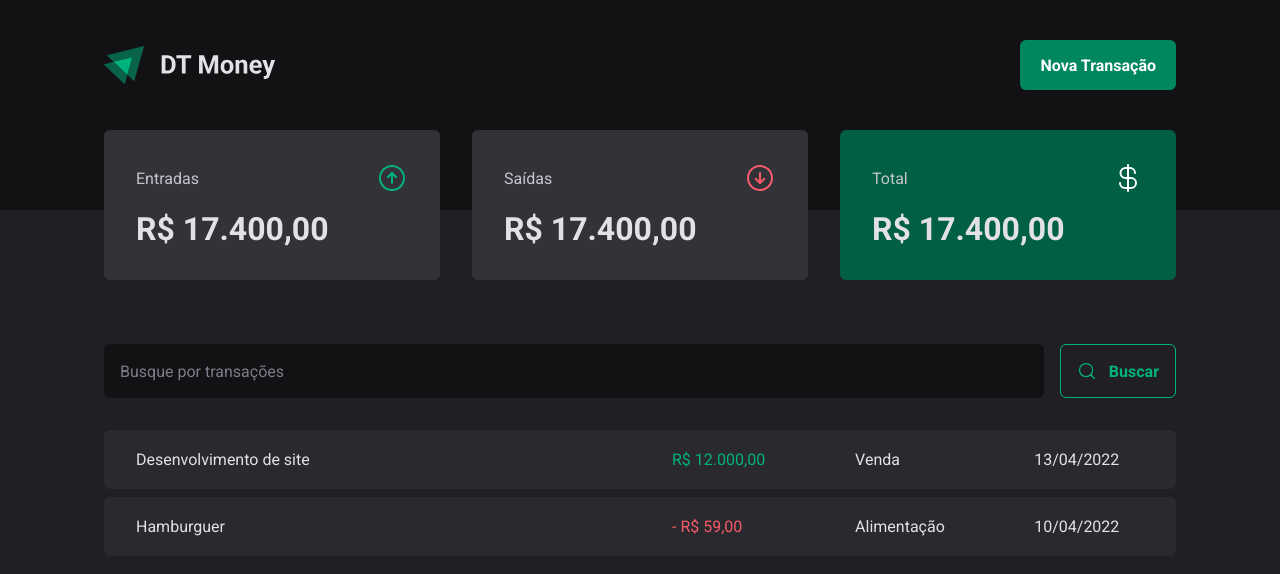
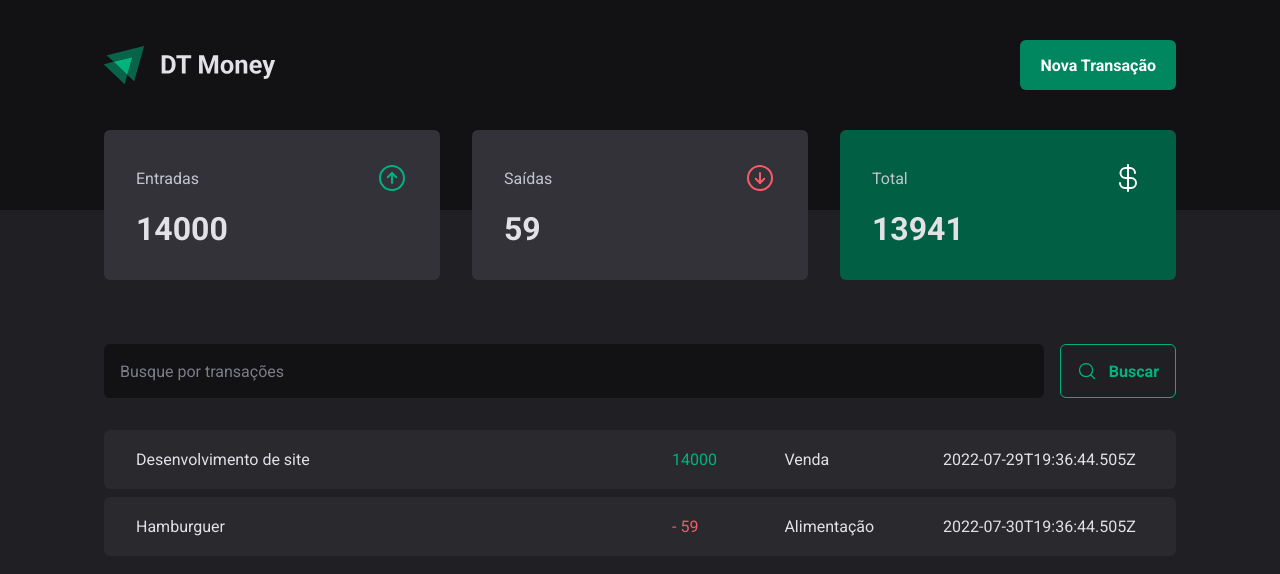
Before and after one commit to KrisMazzini/dt-money, a React (Vite) app: page / in a window 1280 px wide. Shown: the top 574 px of the page. Built offline with nearby package versions, Linux system fonts and the light colour scheme; data requests are answered from the project's data file.

Commit message:
create transactions context

```diff
--- a/src/App.tsx
+++ b/src/App.tsx
@@ -4,11 +4,14 @@
 import { GlobalStyle } from './styles/global'
 
 import { Transactions } from './pages/Transactions'
+import { TransactionsContextProvider } from './contexts/TransactionsContext'
 
 export function App() {
   return (
     <ThemeProvider theme={defaultTheme}>
-      <Transactions />
+      <TransactionsContextProvider>
+        <Transactions />
+      </TransactionsContextProvider>
 
       <GlobalStyle />
     </ThemeProvider>
--- a/src/components/Header/index.tsx
+++ b/src/components/Header/index.tsx
@@ -1,5 +1,5 @@
+import * as Dialog from '@radix-ui/react-dialog'
 import { HeaderContainer, HeaderContent, NewTransactionButton } from './styles'
-import * as Dialog from '@radix-ui/react-dialog'
 
 import logoImg from '../../assets/logo.svg'
 import { NewTransactionModal } from '../NewTransactionModal'
--- a/src/components/Summary/index.tsx
+++ b/src/components/Summary/index.tsx
@@ -1,10 +1,32 @@
+import { useContext } from 'react'
 import { useTheme } from 'styled-components'
 import { ArrowCircleDown, ArrowCircleUp, CurrencyDollar } from 'phosphor-react'
 
+import { TransactionsContext } from '../../contexts/TransactionsContext'
 import { SummaryCard, SummaryContainer } from './styles'
 
 export function Summary() {
   const theme = useTheme()
+  const { transactions } = useContext(TransactionsContext)
+
+  const summary = transactions.reduce(
+    (acc, transaction) => {
+      if (transaction.type === 'income') {
+        acc.income += transaction.price
+        acc.total += transaction.price
+      } else {
+        acc.outcome += transaction.price
+        acc.total -= transaction.price
+      }
+
+      return acc
+    },
+    {
+      income: 0,
+      outcome: 0,
+      total: 0,
+    },
+  )
 
   return (
     <SummaryContainer>
@@ -14,7 +36,7 @@
           <ArrowCircleUp size={32} color={theme['green-300']} />
         </header>
 
-        <strong>R$ 17.400,00</strong>
+        <strong>{summary.income}</strong>
       </SummaryCard>
 
       <SummaryCard>
@@ -23,7 +45,7 @@
           <ArrowCircleDown size={32} color={theme['red-300']} />
         </header>
 
-        <strong>R$ 17.400,00</strong>
+        <strong>{summary.outcome}</strong>
       </SummaryCard>
 
       <SummaryCard variant="green">
@@ -32,7 +54,7 @@
           <CurrencyDollar size={32} color={theme.white} />
         </header>
 
-        <strong>R$ 17.400,00</strong>
+        <strong>{summary.total}</strong>
       </SummaryCard>
     </SummaryContainer>
   )
--- /dev/null
+++ b/src/contexts/TransactionsContext.tsx
@@ -0,0 +1,43 @@
+import { ReactNode, createContext, useEffect, useState } from 'react'
+
+interface Transaction {
+  id: number
+  description: string
+  type: 'income' | 'outcome'
+  price: number
+  category: string
+  createdAt: string
+}
+
+interface TransactionContextType {
+  transactions: Transaction[]
+}
+
+export const TransactionsContext = createContext({} as TransactionContextType)
+
+interface TransactionsContextProviderProps {
+  children: ReactNode
+}
+
+export function TransactionsContextProvider({
+  children,
+}: TransactionsContextProviderProps) {
+  const [transactions, setTransactions] = useState<Transaction[]>([])
+
+  async function fetchTransactions() {
+    const response = await fetch('http://localhost:3333/transactions')
+    const data = (await response.json()) as Transaction[]
+
+    setTransactions(data)
+  }
+
+  useEffect(() => {
+    fetchTransactions()
+  }, [])
+
+  return (
+    <TransactionsContext.Provider value={{ transactions }}>
+      {children}
+    </TransactionsContext.Provider>
+  )
+}
--- a/src/pages/Transactions/index.tsx
+++ b/src/pages/Transactions/index.tsx
@@ -1,3 +1,5 @@
+import { useContext } from 'react'
+
 import { Header } from '../../components/Header'
 import { Summary } from '../../components/Summary'
 import { SearchForm } from './components/SearchForm'
@@ -6,8 +8,11 @@
   TransactionsContainer,
   TransactionsTable,
 } from './styles'
+import { TransactionsContext } from '../../contexts/TransactionsContext'
 
 export function Transactions() {
+  const { transactions } = useContext(TransactionsContext)
+
   return (
     <div>
       <Header />
@@ -17,22 +22,21 @@
         <SearchForm />
         <TransactionsTable>
           <tbody>
-            <tr>
-              <td width="50%">Desenvolvimento de site</td>
-              <td>
-                <PriceHighlight variant="income">R$ 12.000,00</PriceHighlight>
-              </td>
-              <td>Venda</td>
-              <td>13/04/2022</td>
-            </tr>
-            <tr>
-              <td width="50%">Hamburguer</td>
-              <td>
-                <PriceHighlight variant="outcome">- R$ 59,00</PriceHighlight>
-              </td>
-              <td>Alimentação</td>
-              <td>10/04/2022</td>
-            </tr>
+            {transactions.map((transaction) => {
+              return (
+                <tr key={transaction.id}>
+                  <td width="50%">{transaction.description}</td>
+                  <td>
+                    <PriceHighlight variant={transaction.type}>
+                      {transaction.type === 'outcome' && '- '}
+                      {transaction.price}
+                    </PriceHighlight>
+                  </td>
+                  <td>{transaction.category}</td>
+                  <td>{transaction.createdAt}</td>
+                </tr>
+              )
+            })}
           </tbody>
         </TransactionsTable>
       </TransactionsContainer>
```
